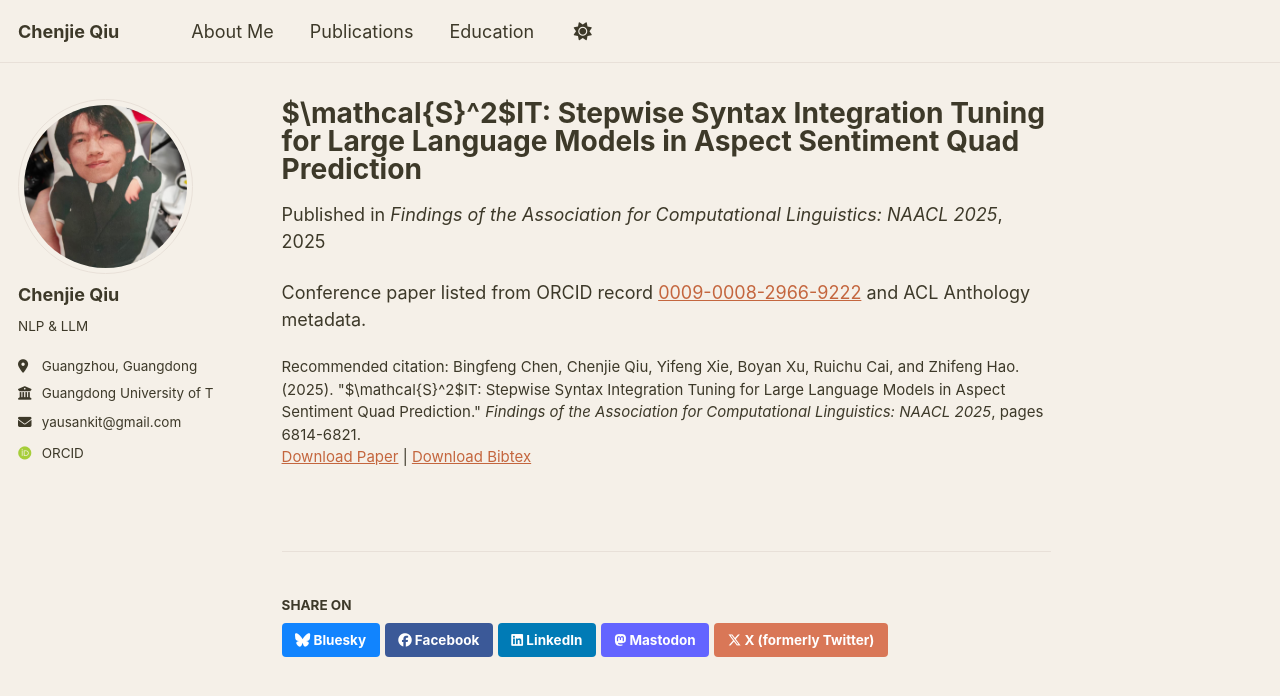
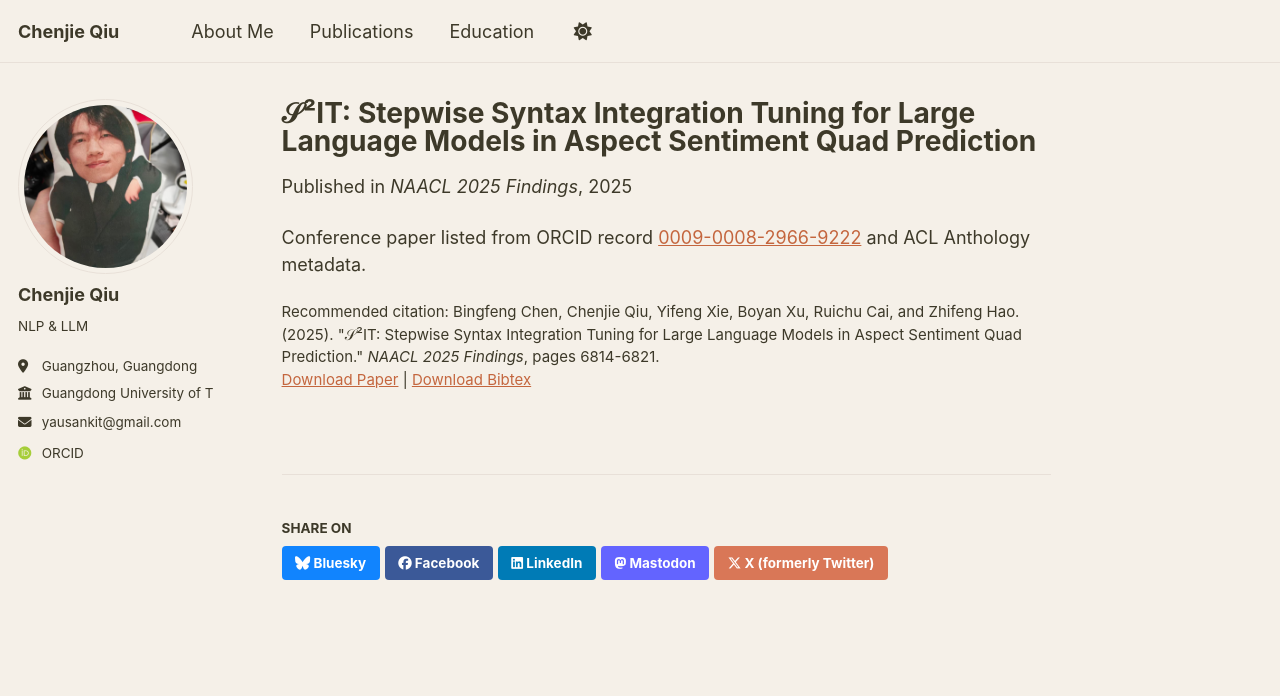
Before and after one commit to yausankit/yausankit.github.io, a Jekyll site: the page built from _publications/2025-04-01-s2it-stepwise-syntax-integration-tuning.md, in a window 1280 px wide. Shown: the top 696 px of the page. Built offline with Jekyll 4.4.1, drawn with Linux system fonts in a browser that asks for light colours; some web fonts are replaced; a script bundle is joined from its source files by our own code; library files that are not in the unit come from our copies.

Commit message:
Polish publication display text

```diff
--- a/_publications/2025-04-01-s2it-stepwise-syntax-integration-tuning.md
+++ b/_publications/2025-04-01-s2it-stepwise-syntax-integration-tuning.md
@@ -1,15 +1,15 @@
 ---
-title: '$\mathcal{S}^2$IT: Stepwise Syntax Integration Tuning for Large Language Models in Aspect Sentiment Quad Prediction'
+title: '𝒮²IT: Stepwise Syntax Integration Tuning for Large Language Models in Aspect Sentiment Quad Prediction'
 collection: publications
 category: conferences
 permalink: /publication/2025-04-01-s2it-stepwise-syntax-integration-tuning
-excerpt: 'Findings of the Association for Computational Linguistics: NAACL 2025, pages 6814-6821.'
+excerpt: 'NAACL 2025 Findings, pages 6814-6821.'
 date: 2025-04-01
-venue: 'Findings of the Association for Computational Linguistics: NAACL 2025'
+venue: 'NAACL 2025 Findings'
 paperurl: 'https://aclanthology.org/2025.findings-naacl.379.pdf'
 bibtexurl: 'https://aclanthology.org/2025.findings-naacl.379.bib'
 doi: '10.18653/v1/2025.findings-naacl.379'
-citation: 'Bingfeng Chen, Chenjie Qiu, Yifeng Xie, Boyan Xu, Ruichu Cai, and Zhifeng Hao. (2025). "$\mathcal{S}^2$IT: Stepwise Syntax Integration Tuning for Large Language Models in Aspect Sentiment Quad Prediction." <i>Findings of the Association for Computational Linguistics: NAACL 2025</i>, pages 6814-6821.'
+citation: 'Bingfeng Chen, Chenjie Qiu, Yifeng Xie, Boyan Xu, Ruichu Cai, and Zhifeng Hao. (2025). "𝒮²IT: Stepwise Syntax Integration Tuning for Large Language Models in Aspect Sentiment Quad Prediction." <i>NAACL 2025 Findings</i>, pages 6814-6821.'
 ---
 
 Conference paper listed from ORCID record [0009-0008-2966-9222](https://orcid.org/0009-0008-2966-9222) and ACL Anthology metadata.
```
